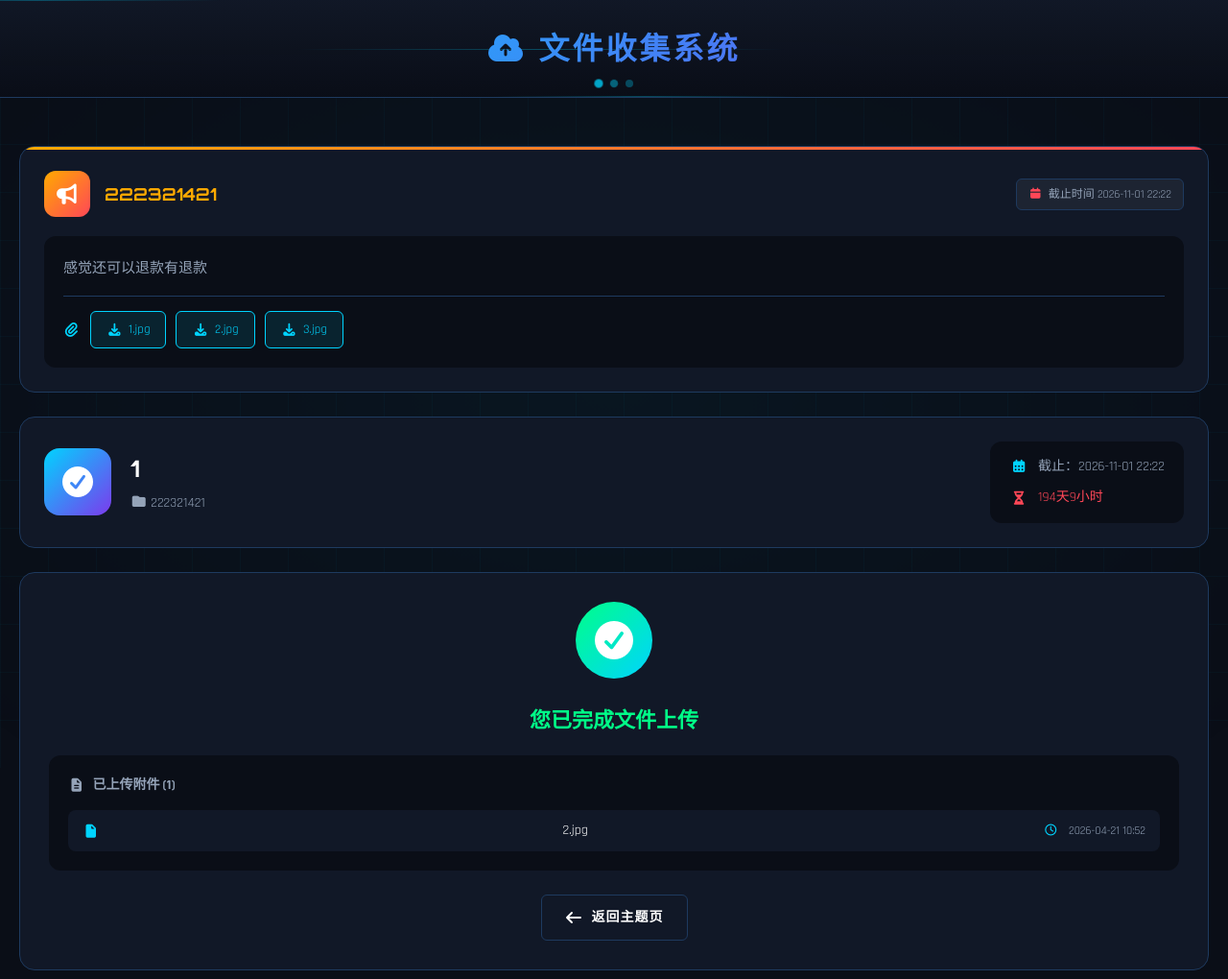
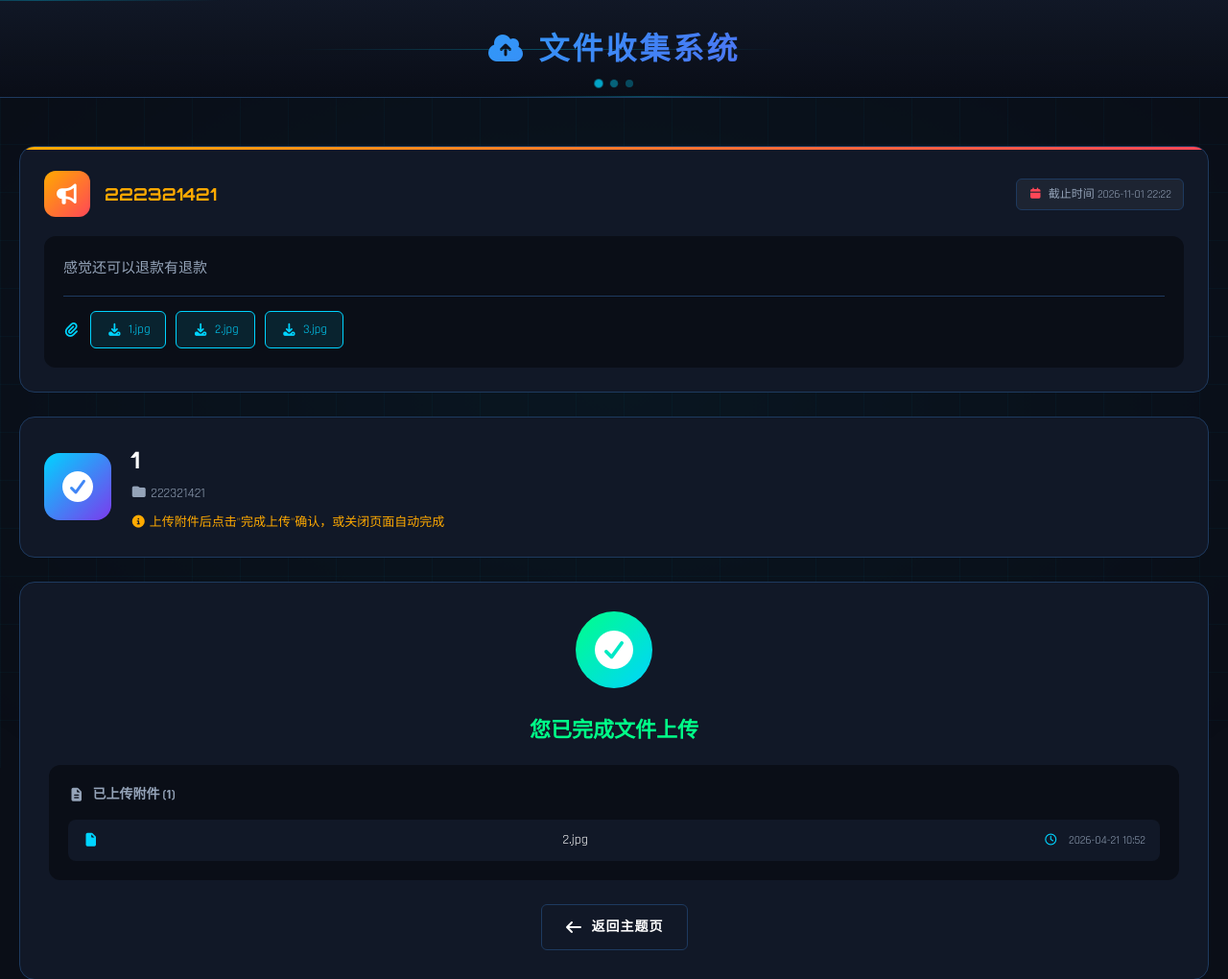
Before and after one commit to guifengxiaoyan/file-collection, a Flask app: page /upload/1 in a window 1280 px wide. Shown: the top 1020 px of the page at 96% size. Run offline with Flask 3, Linux system fonts and the light colour scheme; data comes from the database, SQL or seed files in the repository.

Commit message:
feat: 上传页面优化布局，移除截止时间，提示移至对象详情行

```diff
--- a/app/templates/upload.html
+++ b/app/templates/upload.html
@@ -44,16 +44,7 @@
             <div class="upload-user-detail">
                 <h2>{{ obj.name }}</h2>
                 <p><i class="fas fa-folder"></i> {{ theme.title }}</p>
-            </div>
-        </div>
-        <div class="upload-meta">
-            <div class="meta-item">
-                <i class="fas fa-calendar-alt"></i>
-                <span>截止：{{ theme.deadline.strftime('%Y-%m-%d %H:%M') }}</span>
-            </div>
-            <div class="meta-item time-warning">
-                <i class="fas fa-hourglass-half"></i>
-                <span>{{ theme.deadline|time_remaining }}</span>
+                <p class="upload-hint"><i class="fas fa-info-circle"></i> 上传附件后点击"完成上传"确认，或关闭页面自动完成</p>
             </div>
         </div>
     </div>
@@ -88,7 +79,6 @@
         <div class="upload-card">
             <div class="upload-card-header">
                 <h3><i class="fas fa-cloud-upload-alt"></i> 上传文件</h3>
-                <p>上传附件后点击"完成上传"确认，或关闭页面自动完成</p>
             </div>
 
             <form method="POST" enctype="multipart/form-data" id="upload-form">
--- a/static/css/style.css
+++ b/static/css/style.css
@@ -2575,6 +2575,12 @@ footer {
     font-size: 14px;
 }
 
+.upload-user-detail .upload-hint {
+    color: var(--warning);
+    font-size: 13px;
+    margin-top: 8px;
+}
+
 .upload-meta {
     display: flex;
     flex-direction: column;
```
